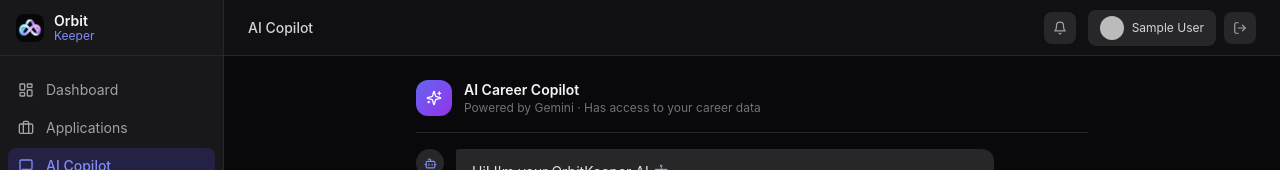
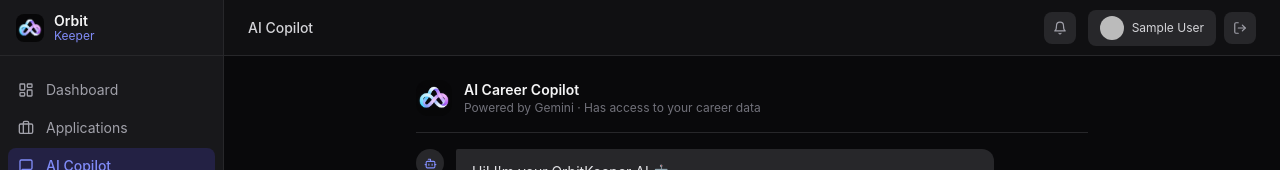
Before and after one commit to Ritik-Gupta8/OrbitKeeper, a React (Vite) app in the folder client/: page /copilot in a window 1280 px wide. Shown: the top 170 px of the page. Built offline with nearby package versions, Linux system fonts and the light colour scheme; no server answers; sample sign-in values are in the browser's storage.

Commit message:
Replace Sparkles icon with OrbitKeeper logo

```diff
--- a/client/src/pages/CopilotChat.jsx
+++ b/client/src/pages/CopilotChat.jsx
@@ -1,5 +1,5 @@
 import React, { useState, useRef, useEffect } from 'react';
-import { Send, Sparkles, Loader2, Bot, User } from 'lucide-react';
+import { Send, Loader2, Bot, User } from 'lucide-react';
 import { askCopilot } from '../lib/api.js';
 
 const STARTER_PROMPTS = [
@@ -47,8 +47,8 @@ export default function CopilotChat() {
     <div className="flex flex-col h-full max-w-2xl mx-auto" style={{ maxHeight: 'calc(100vh - 120px)' }}>
       {/* Header */}
       <div className="flex items-center gap-3 pb-4 border-b border-zinc-800">
-        <div className="w-9 h-9 rounded-xl bg-gradient-to-br from-indigo-500 to-purple-600 flex items-center justify-center">
-          <Sparkles size={16} className="text-white" />
+        <div className="w-9 h-9 rounded-xl bg-zinc-800/50 flex items-center justify-center overflow-hidden">
+          <img src="/favicon.png" alt="OrbitKeeper Logo" className="w-full h-full object-cover" />
         </div>
         <div>
           <h1 className="text-sm font-semibold text-zinc-100">AI Career Copilot</h1>
```
